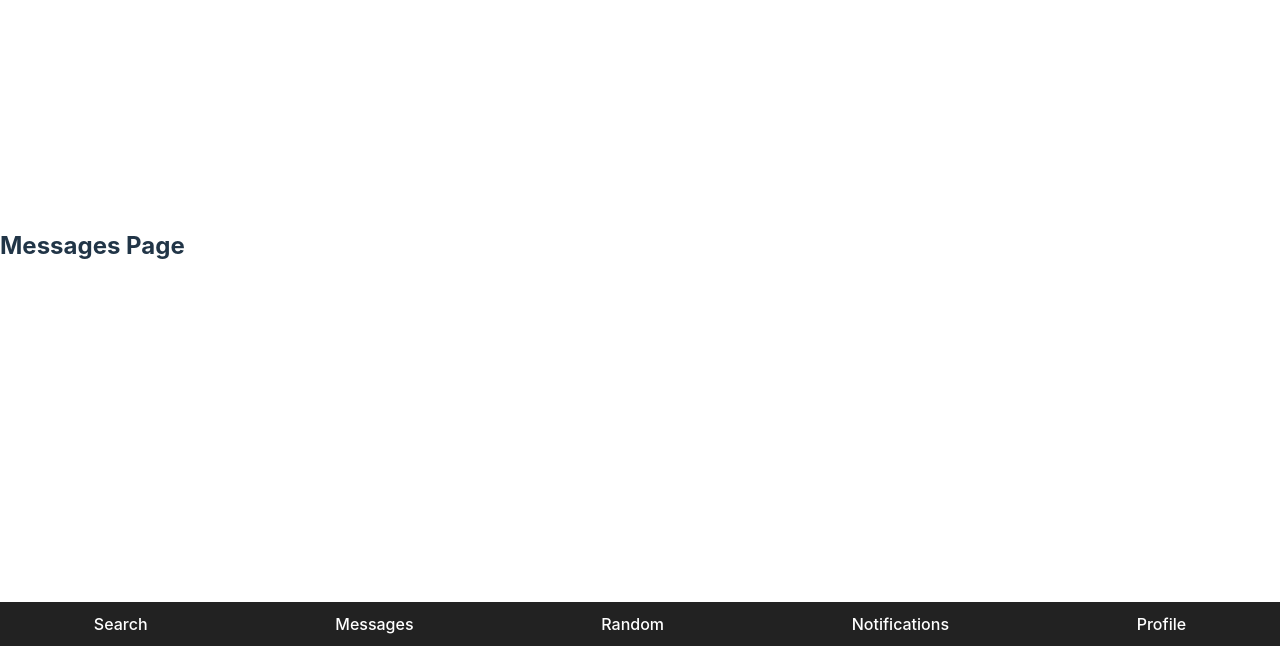
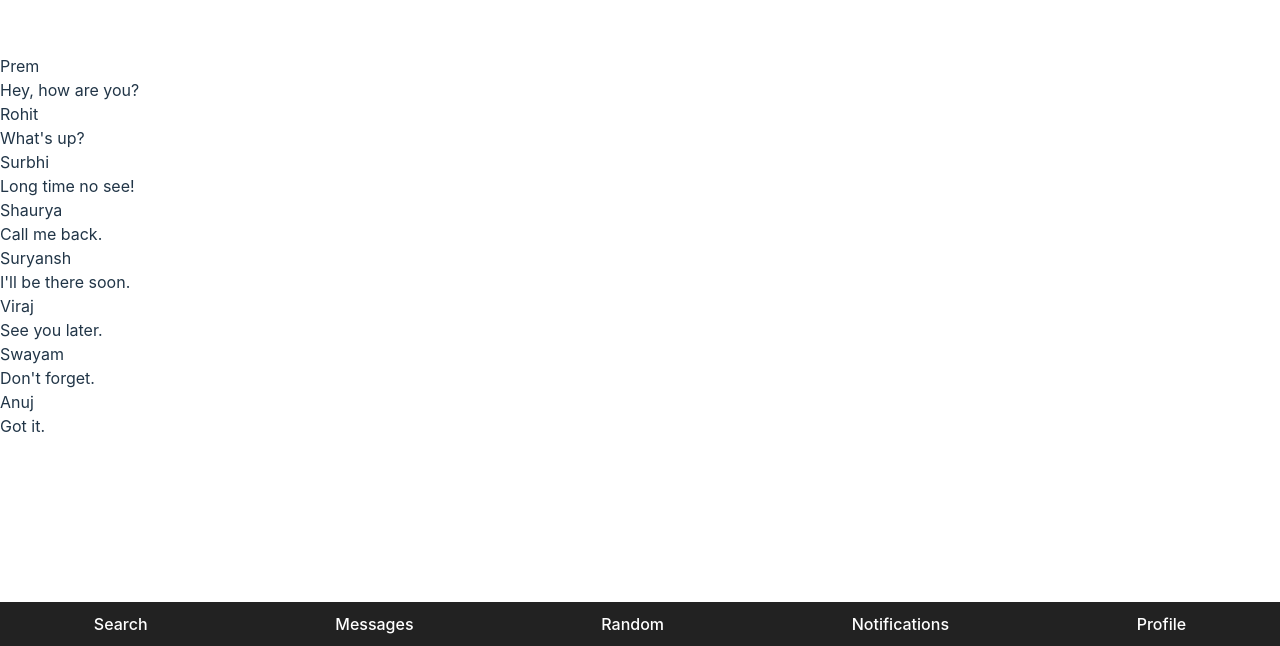
Before and after one commit to Prem-sharma34/KonecC, a React (Vite) app in the folder Frontend/: page /messages in a window 1280 px wide. Shown: the part 154-800 px from the top of the page. Built offline with nearby package versions, Linux system fonts and the light colour scheme.

Commit message:
just react temp

```diff
--- a/Frontend/src/App.jsx
+++ b/Frontend/src/App.jsx
@@ -1,6 +1,11 @@
 import React from "react";
 import { BrowserRouter as Router, Routes, Route } from "react-router-dom";
 import Footbar from "./components/footbar.jsx";
+import Messages from "./components/co-components/messages.jsx";
+import Search from "./components/co-components/search.jsx";
+import Random from "./components/co-components/random.jsx";
+import Profile from "./components/co-components/profile.jsx";
+import Notification from "./components/co-components/notification.jsx";
 
 const EmptyPage = ({ name }) => <h2>{name} Page</h2>;
 
@@ -9,11 +14,11 @@ function App() {
     <Router>
       <div className="app">
         <Routes>
-          <Route path="/search" element={<EmptyPage name="Search" />} />
-          <Route path="/messages" element={<EmptyPage name="Messages" />} />
-          <Route path="/random" element={<EmptyPage name="Random" />} />
-          <Route path="/profile" element={<EmptyPage name="Profile" />} />
-          <Route path="/notifications" element={<EmptyPage name="Notifications" />} />
+          <Route path="/search" element={<Search name="Search" />} />
+          <Route path="/messages" element={<Messages name="Messages" />} />
+          <Route path="/random" element={<Random name="Random" />} />
+          <Route path="/profile" element={<Profile name="Profile" />} />
+          <Route path="/notifications" element={<Notification name="Notifications" />} />
         </Routes>
         <Footbar />
       </div>
--- /dev/null
+++ b/Frontend/src/components/co-components/messages.jsx
@@ -0,0 +1,63 @@
+import React from 'react';
+
+function Messages() {
+  return (
+    <div>
+      {/* <h1>Hey</h1> */}
+      <div className="inbox">
+        <div className="inbox-item">
+          <div className="inbox-item-header">
+            <div className="inbox-item-name">Prem</div>
+          </div>
+          <div className="inbox-item-message">Hey, how are you?</div>
+        </div>
+        <div className="inbox-item">
+          <div className="inbox-item-header">
+            <div className="inbox-item-name">Rohit</div>
+          </div>
+          <div className="inbox-item-message">What's up?</div>
+        </div>
+        <div className="inbox-item">
+          <div className="inbox-item-header">
+            <div className="inbox-item-name">Surbhi</div>
+          </div>
+          <div className="inbox-item-message">Long time no see!</div>
+        </div>
+        <div className="inbox-item">
+          <div className="inbox-item-header">
+            <div className="inbox-item-name">Shaurya</div>
+          </div>
+          <div className="inbox-item-message">Call me back.</div>
+        </div>
+        <div className="inbox-item">
+          <div className="inbox-item-header">
+            <div className="inbox-item-name">Suryansh</div>
+          </div>
+          <div className="inbox-item-message">I'll be there soon.</div>
+        </div>
+        <div className="inbox-item">
+          <div className="inbox-item-header">
+            <div className="inbox-item-name">Viraj</div>
+          </div>
+          <div className="inbox-item-message">See you later.</div>
+        </div>
+        <div className="inbox-item">
+          <div className="inbox-item-header">
+            <div className="inbox-item-name">Swayam</div>
+          </div>
+          <div className="inbox-item-message">Don't forget.</div>
+        </div>
+        <div className="inbox-item">
+          <div className="inbox-item-header">
+            <div className="inbox-item-name">Anuj</div>
+          </div>
+          <div className="inbox-item-message">Got it.</div>
+        </div>
+      </div>
+
+
+    </div>
+  );
+}
+
+export default Messages;
--- /dev/null
+++ b/Frontend/src/components/co-components/notification.jsx
@@ -0,0 +1,21 @@
+import React from 'react';
+
+function Notification() {
+  return (
+    <div>
+      <h1>Notification Works</h1>
+
+          <div className="notification-panel" style={{ maxHeight: '300px',width: '1300px', overflowY: 'auto', border: '1px solid #ccc', padding: '10px' }}>
+        {Array.from({ length: 20 }, (_, i) => (
+          <div key={i} className="notification-item" style={{ marginBottom: '10px', borderBottom: '1px solid #eee', paddingBottom: '5px' }}>
+            Notification {i + 1}
+          </div>
+        ))}
+      </div>
+
+
+    </div>
+  );
+}
+
+export default Notification;
--- /dev/null
+++ b/Frontend/src/components/co-components/profile.jsx
@@ -0,0 +1,26 @@
+import React from 'react';
+
+function Profile() {
+  return (
+    <div>
+      {/* <h1>The profile works</h1> */}
+
+      <div>
+        <h2>Username: dummyUsername</h2>
+        <p>Name: Dummy Name</p>
+        <p>Gender: Dummy Gender</p>
+        <p>Bio: This is a dummy bio.</p>
+        <h3>Friends:</h3>
+        <ul>
+          <li>Friend 1</li>
+          <li>Friend 2</li>
+          <li>Friend 3</li>
+        </ul>
+      </div>
+
+
+    </div>
+  );
+}
+
+export default Profile;
--- /dev/null
+++ b/Frontend/src/components/co-components/random.jsx
@@ -0,0 +1,15 @@
+
+import React from 'react';
+
+function Random() {
+  return (
+    <div>
+      <button style={{ width: '200px', height: '100px', fontSize: '24px', margin: '20px' }}>Find Text</button>
+      <button style={{ width: '200px', height: '100px', fontSize: '24px', margin: '20px' }}>Find Call</button>
+
+
+    </div>
+  );
+}
+
+export default Random;
--- /dev/null
+++ b/Frontend/src/components/co-components/search.jsx
@@ -0,0 +1,19 @@
+import React from 'react';
+
+function Search(){
+    return(
+        <>
+        {/* <h1>The search works</h1> */}
+
+
+        <div style={{ display: 'flex', justifyContent: 'center', alignItems: 'center', width: '100vw', height: '100vh', position: 'absolute', top: 0, left: 0 }}>
+            <input type="text" placeholder="Search..." style={{ marginRight: '10px', padding: '5px', border: '1px solid black' }} />
+            <button style={{ padding: '5px 10px', border: '1px solid black', backgroundColor: 'lightgray' }}>Search</button>
+        </div>
+
+
+        </>
+    );
+}
+
+export default Search;
```
